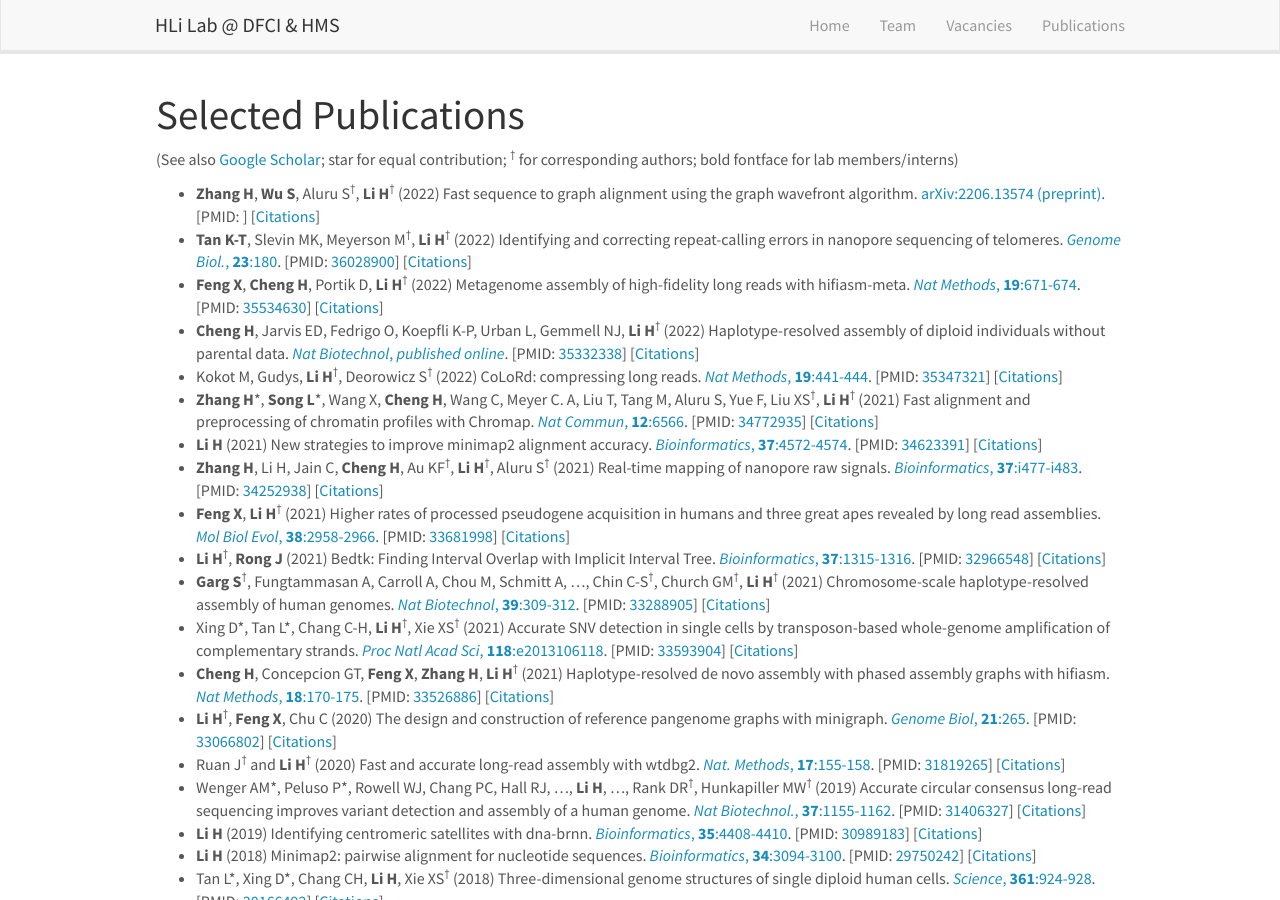
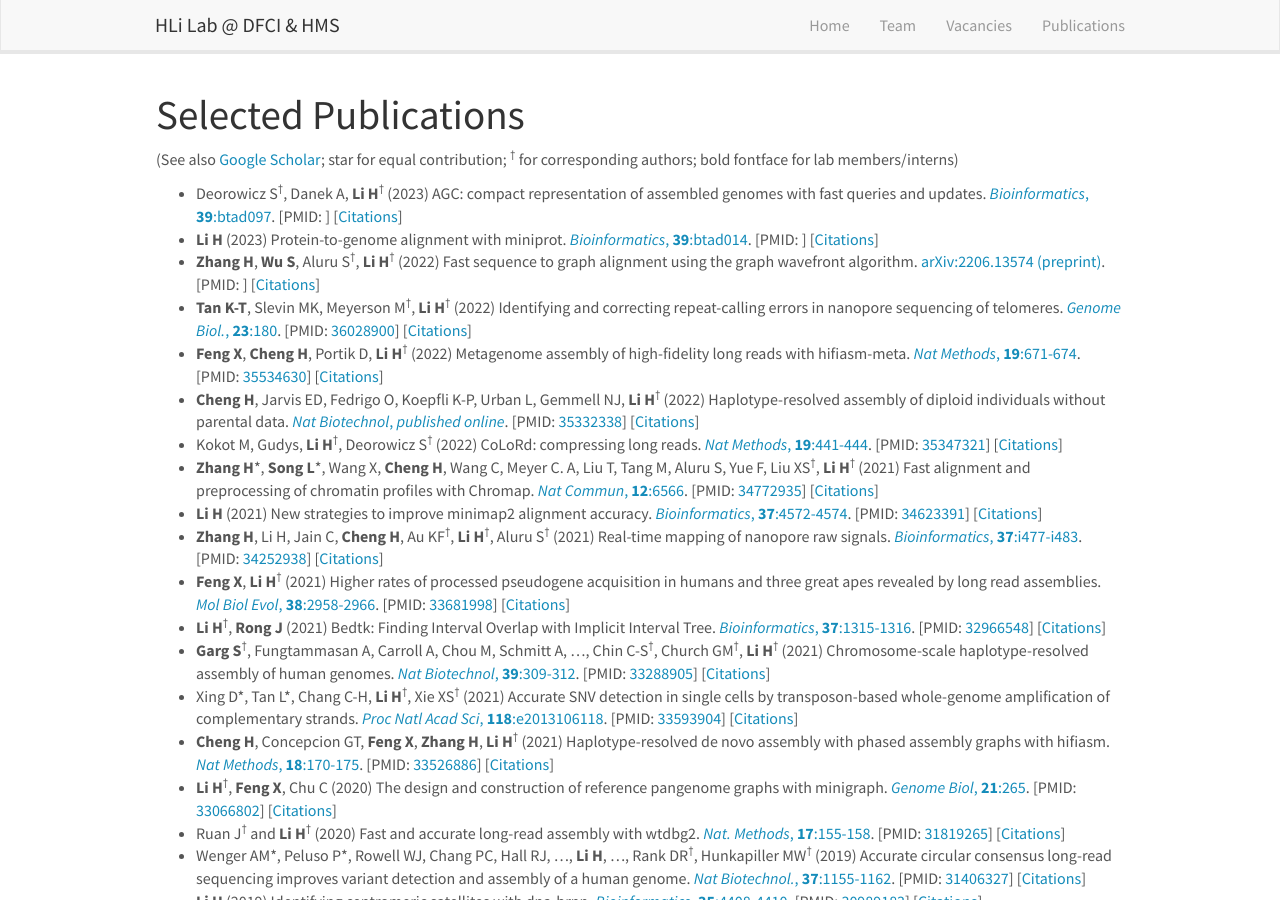
Before and after one commit to hlilab/hlilab.github.io, a Jekyll site: the page built from _pages/publications.md, in a window 1280 px wide and 900 px high. Built offline with Jekyll 4.4.1, drawn with Linux system fonts in a browser that asks for light colours; nearby versions of some CDN libraries; comment, search, counter and statistics services are not loaded.

Commit message:
updated publications

```diff
--- a/_data/recentpub.yml
+++ b/_data/recentpub.yml
@@ -1,3 +1,17 @@
+- title: "AGC: compact representation of assembled genomes with fast queries and updates"
+  authors: Deorowicz S<sup>&#8224;</sup>, Danek A, <b>Li H</b><sup>&#8224;</sup>
+  year: 2023
+  url: https://pubmed.ncbi.nlm.nih.gov/36864624/
+  display: <i>Bioinformatics</i>, <b>39</b>:btad097
+  type: 2
+
+- title: "Protein-to-genome alignment with miniprot"
+  authors: <b>Li H</b>
+  year: 2023
+  url: https://pubmed.ncbi.nlm.nih.gov/36648328/
+  display: <i>Bioinformatics</i>, <b>39</b>:btad014
+  type: 1
+
 - title: "Fast sequence to graph alignment using the graph wavefront algorithm"
   authors: <b>Zhang H</b>, <b>Wu S</b>, Aluru S<sup>&#8224;</sup>, <b>Li H</b><sup>&#8224;</sup>
   year: 2022
```
